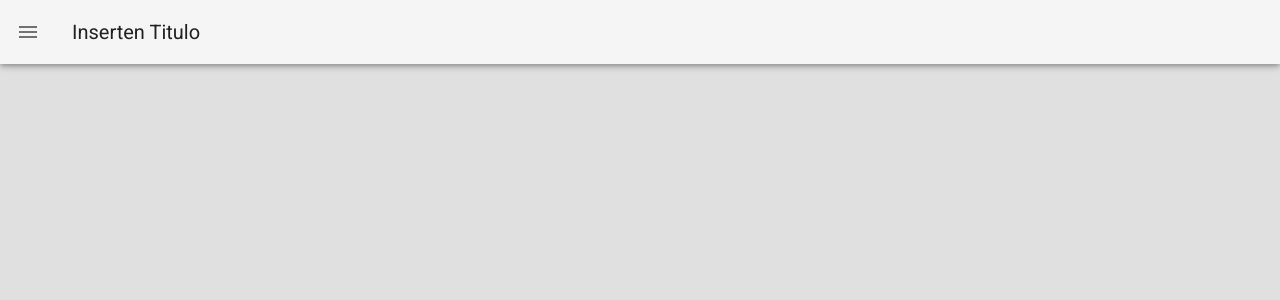
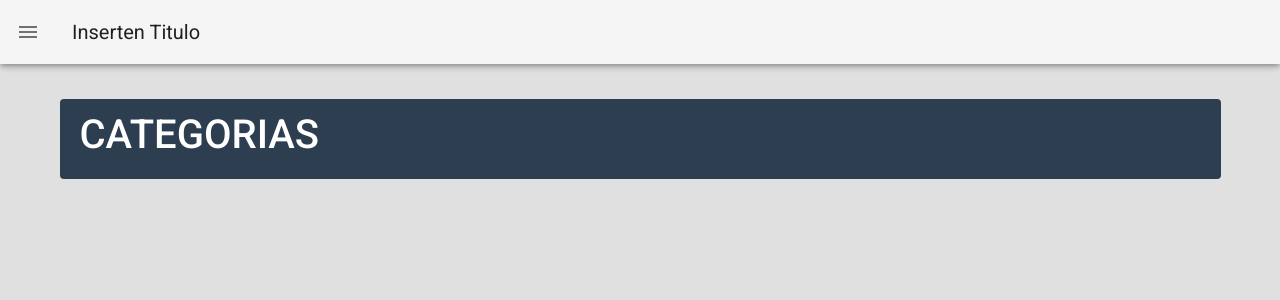
Before and after one commit to DonCold/reto-MEVN-Frontend, a Vue app: page /categorias in a window 1280 px wide. Shown: the top 300 px of the page. Built offline with nearby package versions, Linux system fonts and the light colour scheme.

Commit message:
mod router y creacion component
no es mucho, sólo conecté mi pagina

```diff
--- /dev/null
+++ b/src/components/Categorias.vue
@@ -0,0 +1,20 @@
+<template>
+  <div class="container">
+    <br>
+    <div class="alert alert-primary" role="alert">
+        <h2>CATEGORIAS</h2>
+
+
+    </div>
+  </div>
+</template>
+
+<script>
+  export default {
+      name: "CategoriasComponent"
+  }
+</script>
+
+<style>
+
+</style>
--- a/src/router/index.js
+++ b/src/router/index.js
@@ -19,6 +19,11 @@ const routes = [
     path: "/usuarios",
     name: "Usuarios",
     component: () => import("../views/Usuarios.vue")
+  },
+  {
+    path: "/categorias",
+    name: "Categorias",
+    component: () => import("../views/Categorias.vue")
   }
 ]
 
--- /dev/null
+++ b/src/views/Categorias.vue
@@ -0,0 +1,22 @@
+<template>
+  <div>
+
+      <CategoriasComponent>
+
+
+
+      </CategoriasComponent>
+  </div>
+</template>
+
+<script>
+
+import CategoriasComponent from "@/components/Categorias"
+
+export default {
+    components: {
+        CategoriasComponent
+    }
+}
+
+</script>
```
Also changed, not shown: 1 other file (tests, documents, lock files or other folders).
